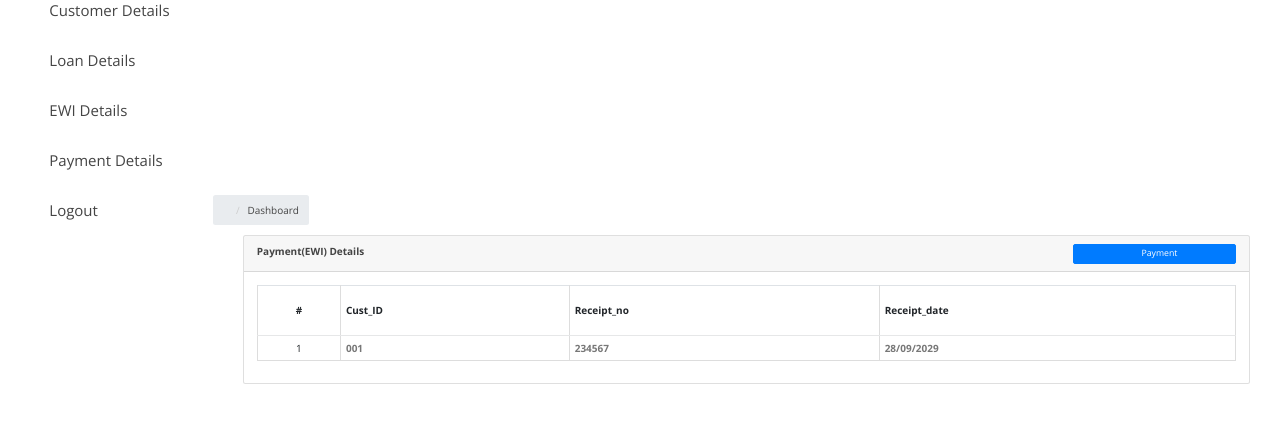
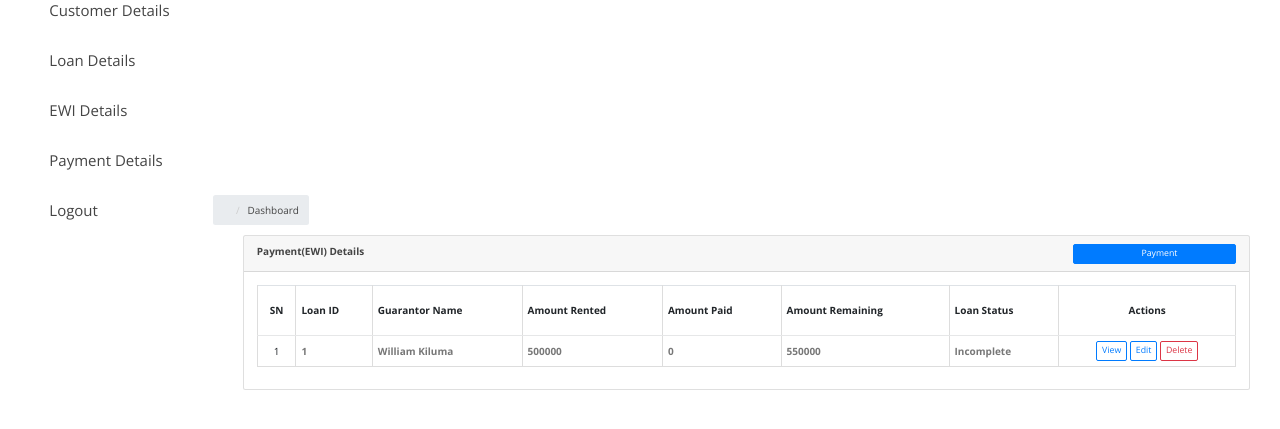
Before and after one commit to iamsheshe/MMS, a PHP site: page /paymentdetails.php in a window 1280 px wide. Shown: the part 306-735 px from the top of the page. Run offline with PHP 8.4, Linux system fonts and the light colour scheme; the visitor is signed in with stand-in values (Sample User, id 1); data comes from the database, SQL or seed files in the repository; data that the repository does not hold is empty; some libraries are stand-ins or nearby versions; some web fonts are replaced.

Commit message:
CUSTOMER PAYMENT DETAILS

```diff
--- a/paymentdetails.php
+++ b/paymentdetails.php
@@ -1,8 +1,10 @@
 <!DOCTYPE html>
 <?php
 include "navbar.php";
+include "connect.php";
 ?>
 <html>
+
 <head>
 	<meta charset="utf-8">
 	<meta name="viewport" content="width=device-width, initial-scale=1">
@@ -54,74 +56,16 @@ include "navbar.php";
 
 
 
-	<!--[if lt IE 9]>
-	<script src="js/html5shiv.js"></script>
-	<script src="js/respond.min.js"></script>
-	<![endif]-->
+
 </head>
+
 <body>
-	<!--nav class="navbar navbar-custom navbar-fixed-top" role="navigation">
-		<div class="container-fluid">
-			<div class="navbar-header">
-				<button type="button" class="navbar-toggle collapsed" data-toggle="collapse" data-target="#sidebar-collapse"><span class="sr-only">Toggle navigation</span>
-					<span class="icon-bar"></span>
-					<span class="icon-bar"></span>
-					<span class="icon-bar"></span></button>
-				<a class="navbar-brand" href="#"><span>MICROFINANCE COMPANY</span></a>
+<?php
 
-			</div>
-		</div><!-- /.container-fluid >
-	</nav>
-	<div id="sidebar-collapse" class="col-sm-3 col-lg-2 sidebar">
-		<div class="profile-sidebar">
-			<div class="profile-userpic">
-				<img src="http://placehold.it/50/30a5ff/fff" class="img-responsive" alt="">
-			</div>
-			<div class="profile-usertitle">
-				<div class="profile-usertitle-name">Lindah Boaz</div>
-				<div class="profile-usertitle-status"><span class="indicator label-success"></span>Profile</div>
-			</div>
-			<div class="clear"></div>
-		</div>
-		<div class="divider"></div>
-		<form role="search">
-			<div class="form-group">
-				<input type="text" class="form-control" placeholder="Search">
-			</div>
-		</form>
-		<ul class="nav menu">
-			<li ><a href="index.html"><em class="fa fa-dashboard">&nbsp;</em> Dashboard</a></li>
-			<li><a href="customerdetails.html"><em class="fa fa-user-friends">&nbsp;</em> Customer Details</a></li>
-			<li ><a href="loandetails.html"><em class="fa fa-bar-chart">&nbsp;</em> Loan Details</a></li>
-			<li ><a href="loanapplication.html"><em class="fa fa-toggle-off">&nbsp;</em> Loan Application</a></li>
-			<li ><a href="EWIdetails.html"><em class="fa fa-clone">&nbsp;</em> EWI Details </a></li>
-			<li class="active"><a href="paymentdetails.html"><em class="fa fa-clone">&nbsp;</em> Payment(EWI) Details</a></li>
-			<li class="active"><a href="report.html"><em class="fa fa-clone">&nbsp;</em> Report</a></li>
-
-			<li><a href="login.html"><em class="fa fa-power-off">&nbsp;</em> Logout</a></li>
-		</ul>
-	</div><!--/.sidebar-->
-
-	<!-- <div class="col-sm-9 col-sm-offset-3 col-lg-10 col-lg-offset-2 main">
-		<div class="row">
-			<ol class="breadcrumb">
-				<li><a href="#">
-					<em class="fa fa-home"></em>
-				</a></li>
-				<li class="active">Payment Details</li>
-			</ol>
-		</div> --><!--/.row-->
-		<!-- <br>
-		<div class="container-fluid">
-
-			<div class="col-lg-12">
-				<div class="row mb-4 mt-4">
-					<div class="col-md-12">
-
-					</div>
-				</div>
-				<div class="row"> -->
-					<!-- FORM Panel -->
+	$applicant_id = $_SESSION['user_id'];
+    $sql = "SELECT * FROM guarantor_details,loan_details WHERE guarantor_details.guarantor_id = loan_details.guarantor_id AND loan_details.app_id = $applicant_id";
+    $result = mysqli_query($conn, $sql);
+    ?>
 
 	<!-- Table Panel -->
 	<div class="col-md-12">
@@ -129,8 +73,7 @@ include "navbar.php";
 			<div class="card-header">
 				<b>Payment(EWI) Details</b>
 				<span class="float:right">
-									<a class="btn btn-primary btn-block btn-sm col-sm-2 float-right"
-									 href="" id="">
+					<a class="btn btn-primary btn-block btn-sm col-sm-2 float-right" href="" id="">
 						<i class="fa fa-plus"></i> Payment
 					</a></span>
 			</div>
@@ -138,28 +81,78 @@ include "navbar.php";
 				<table class="table table-condensed table-bordered table-hover">
 					<thead>
 						<tr>
-											<th class="text-center">#</th>
-											<th class="">Cust_ID</th>
-											<th class="">Receipt_no</th>
-											<th class="">Receipt_date</th>
+							<th class="text-center">SN</th>
+							<th class="">Loan ID</th>
+							<th class="">Guarantor Name</th>
+							<th class="">Amount Rented</th>
+							<th class="">Amount Paid</th>
+							<th class="">Amount Remaining</th>
+							<th class="">Loan Status</th>
+							<th class="text-center">Actions</th>
 						</tr>
 					</thead>
 					<tbody>
+						<?php
+						if (mysqli_num_rows($result) > 0) {
+							$sn = 0;
+							while ($row = mysqli_fetch_assoc($result)) {
+								$sn++;
+								$loan_id = $row['Id'];
+
+
+								//QUERY EWI DETAILS
+								$loan_id = $row['Id'];
+								$query_loan_ewi = "SELECT * FROM Ewi WHERE loan_id = '" . $loan_id . "'";
+								$result_loan_ewi = mysqli_query($conn, $query_loan_ewi);
+								$amount_paid = 0;
+								$amount_remain = 0;
+								while ($ewi = mysqli_fetch_assoc($result_loan_ewi)) {
+									$amount_per_installment = $ewi['amount_per_installment'];
+									if ($ewi['payment_status']) {
+										$amount_paid = $amount_paid + $ewi['amount_per_installment'];
+									} else {
+										$amount_remain = $amount_remain + $ewi['amount_per_installment'];
+									}
+								}
+						?>
 
 								<tr>
-											<td class="text-center">1</td>
+									<td class="text-center"><?php echo $sn ?></td>
 
 									<td class="">
-												 <p> <b>001</b></p>
-											</td>
-
-											<td class="">
-												<p> <b>234567</b></p>
+										<p> <b><?php echo $row['Id'];?> </b></p>
 									</td>
 									<td class="">
-												 <p> <b>28/09/2029</b></p>
+										<p> <b><?php echo $row['guarantor_full_name']; ?></b></p>
+									</td>
+									<td class="">
+										<p> <b><?php echo $row['loan_amount'] ?></b></p>
+									</td>
+									<td class="">
+										<p> <b><?php echo $amount_paid ?></b></p>
+									</td>
+									<td class="">
+										<p> <b><?php echo $amount_remain ?></b></p>
+									</td>
+									<td class="">
+										<?php if ($amount_remain == 0 && $row['loan_status'] == 1) { ?>
+											<p> <b>complete</b></p>
+										<?php } elseif($amount_remain != 0 && $row['loan_status'] == 1) { ?>
+											<p> <b>Incomplete</b></p>
+										<?php } elseif($row['loan_status'] == 0) {?>
+											<p> <b>Not Allocated</b></p>
+										<?php } ?>
+									</td>
+									<td class="text-center">
+										<button class="btn btn-sm btn-outline-primary view_payment" type="button" data-id="<?php echo $row['id'] ?>">View</button>
+										<button class="btn btn-sm btn-outline-primary edit_tenant" type="button" data-id="<?php echo $row['id'] ?>">Edit</button>
+										<button class="btn btn-sm btn-outline-danger delete_tenant" type="button" data-id="<?php echo $row['id'] ?>">Delete</button>
 									</td>
 								</tr>
+						<?php
+							}
+						} else echo "<tr><td>No Payment Details Found </td></tr>";
+						?>
 					</tbody>
 				</table>
 			</div>
@@ -172,15 +165,16 @@ include "navbar.php";
 
 	</div>
 	<style>
-
-			td{
+		td {
 			vertical-align: middle !important;
 		}
-			td p{
+
+		td p {
 			margin: unset
 		}
-			img{
-				max-width:100px;
+
+		img {
+			max-width: 100px;
 			max-height: 150px;
 		}
 	</style>
@@ -209,25 +203,28 @@ include "navbar.php";
 			</tbody>
 		</table>
 
-	</div-->	<!--/.main-->
+	</div-->
+	<!--/.main-->
 	<style>
-	td{
+		td {
 			vertical-align: middle !important;
 			margin: unset
 		}
 
-	td p{
+		td p {
 			margin: unset
 		}
-	img{
-		max-width:100px;
+
+		img {
+			max-width: 100px;
 			max-height: 150px;
 		}
 	</style>
 
 
 
-	</div><!--/.main-->
+	</div>
+	<!--/.main-->
 
 	<script src="js/jquery-1.11.1.min.js"></script>
 	<script src="js/bootstrap.min.js"></script>
@@ -239,4 +236,5 @@ include "navbar.php";
 	<script src="js/custom.js"></script>
 
 </body>
+
 </html>
```
Lines whose indentation alone changed are shown as unchanged.
